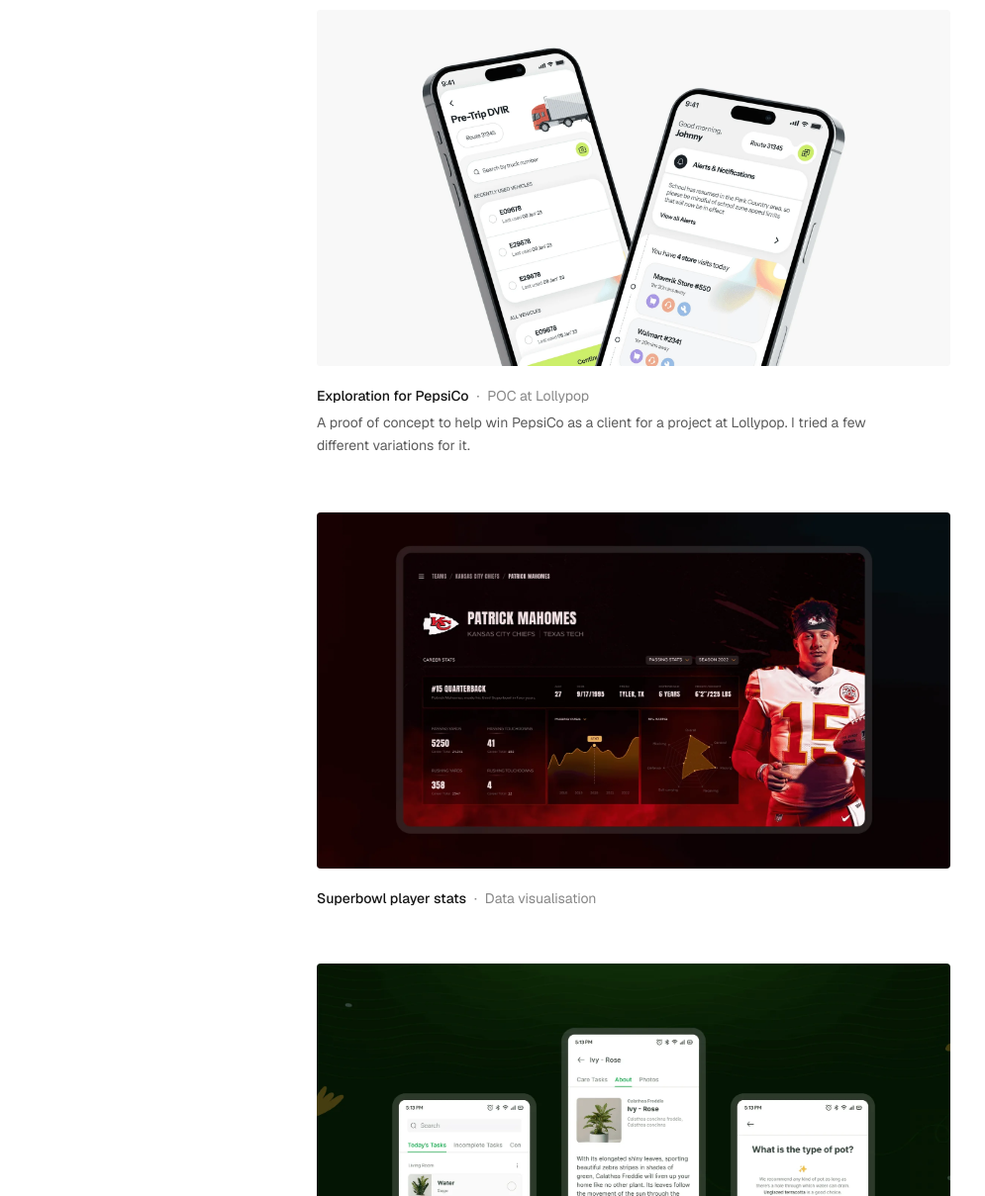
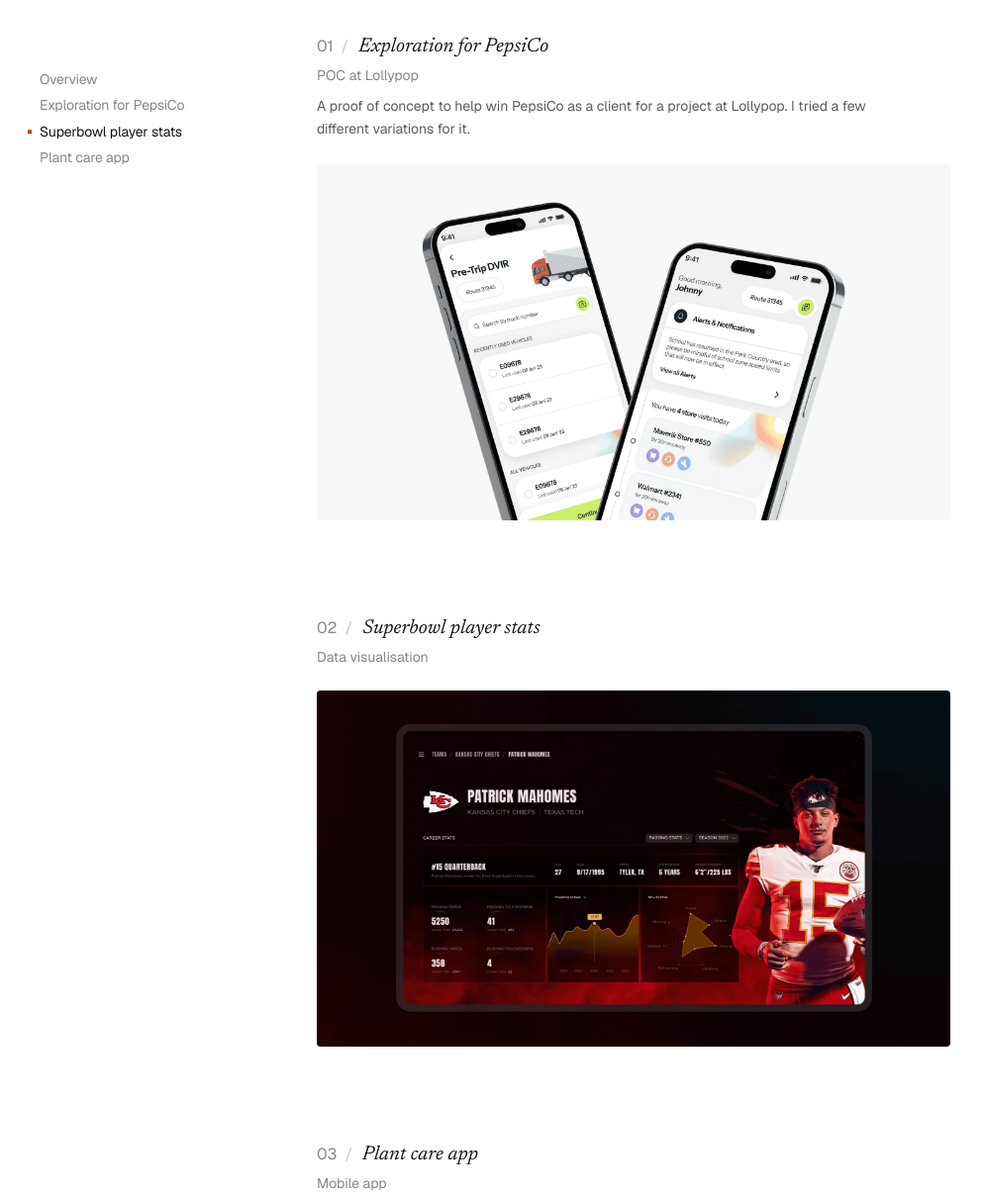
Before and after one commit to madhu091998/Design-portfolio, a plain HTML site: page v2/interface-design/final.html in a window 1280 px wide. Shown: the part 280-1489 px from the top of the page at 99% size, without its empty margins (0-995 px from the left). Drawn offline with nearby package versions, Linux system fonts and the light colour scheme.

Commit message:
Visual craft pages: numbered project headings with label on top, several pictures per project, side nav
Co-Authored-By: Claude Opus 5.5 <noreply@anthropic.com>
Claude-Session: https://claude.ai/code/session_01T9DhejLkAvT3djWqk8BUXi

```diff
--- a/v2/final-case.css
+++ b/v2/final-case.css
@@ -409,3 +409,14 @@ html, body { background: var(--bg); }
 .craft-page .craft-cap span { color: #878787; }
 .craft-page .craft-cap span::before { content: "\00B7"; margin: 0 8px; }
 .craft-page .craft-desc { margin: 6px 0 0; max-width: 40em; font: 400 14px/23px "Geist", system-ui, sans-serif; color: #5c5c5c; }
+
+/* Visual craft pages, v2: each project is a numbered section (heading and label on top, pictures below) */
+.craft-page .craft-list { display: grid; gap: 96px; margin-top: 72px; }
+.craft-page .craft-project { scroll-margin-top: 96px; }
+.craft-page .craft-h { display: flex; align-items: baseline; margin: 0; font: italic 400 20px/26px "Newsreader", Georgia, serif; color: #151515; }
+.craft-page .craft-h span { font: 400 16px/26px "Geist", system-ui, sans-serif; font-style: normal; color: #878787; }
+.craft-page .craft-h span::after { content: "/"; margin: 0 10px 0 8px; color: #c4c4c4; }
+.craft-page .craft-sub { margin: 6px 0 0; font: 400 14px/20px "Geist", system-ui, sans-serif; color: #878787; }
+.craft-page .craft-desc { margin: 10px 0 0; max-width: 40em; font: 400 14px/23px "Geist", system-ui, sans-serif; color: #5c5c5c; }
+.craft-page .craft-shots { display: grid; gap: 16px; margin-top: 24px; }
+.craft-page .craft-shots .craft-art { margin: 0; }
--- a/v2/interface-design/final.html
+++ b/v2/interface-design/final.html
@@ -21,6 +21,13 @@
   <a class="resume-btn" href="../../assets/Madhumitha-Resume.pdf" download>Resume<svg viewBox="0 0 16 16" aria-hidden="true"><path d="M8 2.5v8M4.5 7.2 8 10.7l3.5-3.5M3 13.5h10"/></svg></a>
 </div>
 
+<nav class="sidenav" aria-label="On this page">
+  <a href="#top" class="on">Overview</a>
+  <a href="#pepsico">Exploration for PepsiCo</a>
+  <a href="#superbowl">Superbowl player stats</a>
+  <a href="#plant-care">Plant care app</a>
+</nav>
+
 <main class="page" id="top">
   <header class="hero">
     <p class="craft-kicker">Visual craft</p>
@@ -30,21 +37,32 @@
     </div>
   </header>
 
-  <!-- TODO: add more pieces here. Each one is a figure.craft-piece with the picture or video, then its title and a short label. -->
-  <section class="craft-list" aria-label="Interface design">
-    <figure class="craft-piece reveal">
-      <div class="craft-art"><img src="../../assets/visual-craft/interface-design.webp" width="2048" height="1152" alt="Two phone screens: a pre-trip vehicle inspection list and a driver home screen with alerts and store visits" loading="lazy"></div>
-      <figcaption><p class="craft-cap"><b>Exploration for PepsiCo</b><span>POC at Lollypop</span></p><p class="craft-desc">A proof of concept to help win PepsiCo as a client for a project at Lollypop. I tried a few different variations for it.</p></figcaption>
-    </figure>
-    <figure class="craft-piece reveal">
-      <div class="craft-art"><img src="../../assets/visual-craft/superbowl-stats.webp" width="2000" height="959" alt="A player stats dashboard on a tablet: Patrick Mahomes of the Kansas City Chiefs, with career passing numbers and charts on a dark red background" loading="lazy"></div>
-      <figcaption><p class="craft-cap"><b>Superbowl player stats</b><span>Data visualisation</span></p></figcaption>
-    </figure>
-    <figure class="craft-piece reveal">
-      <div class="craft-art"><img src="../../assets/visual-craft/plant-care.webp" width="2000" height="959" alt="Three screens of a plant care app: today's care tasks, a plant profile for Ivy Rose, and choosing a type of pot" loading="lazy"></div>
-      <figcaption><p class="craft-cap"><b>Plant care app</b><span>Mobile app</span></p></figcaption>
-    </figure>
-  </section>
+  <!-- TODO: add more projects here. Each one is a section.craft-project: a numbered heading, a short label,
+       an optional description, then one or more pictures in .craft-shots. Add it to the side nav too. -->
+  <div class="craft-list">
+    <section class="craft-project" id="pepsico" aria-labelledby="pepsico-h">
+      <h2 class="craft-h reveal" id="pepsico-h"><span>01</span>Exploration for PepsiCo</h2>
+      <p class="craft-sub reveal">POC at Lollypop</p>
+      <p class="craft-desc reveal">A proof of concept to help win PepsiCo as a client for a project at Lollypop. I tried a few different variations for it.</p>
+      <div class="craft-shots">
+      <figure class="craft-art reveal"><img src="../../assets/visual-craft/interface-design.webp" width="2048" height="1152" alt="Two phone screens: a pre-trip vehicle inspection list and a driver home screen with alerts and store visits" loading="lazy"></figure>
+      </div>
+    </section>
+    <section class="craft-project" id="superbowl" aria-labelledby="superbowl-h">
+      <h2 class="craft-h reveal" id="superbowl-h"><span>02</span>Superbowl player stats</h2>
+      <p class="craft-sub reveal">Data visualisation</p>
+      <div class="craft-shots">
+      <figure class="craft-art reveal"><img src="../../assets/visual-craft/superbowl-stats.webp" width="2000" height="959" alt="A player stats dashboard on a tablet: Patrick Mahomes of the Kansas City Chiefs, with career passing numbers and charts on a dark red background" loading="lazy"></figure>
+      </div>
+    </section>
+    <section class="craft-project" id="plant-care" aria-labelledby="plant-care-h">
+      <h2 class="craft-h reveal" id="plant-care-h"><span>03</span>Plant care app</h2>
+      <p class="craft-sub reveal">Mobile app</p>
+      <div class="craft-shots">
+      <figure class="craft-art reveal"><img src="../../assets/visual-craft/plant-care.webp" width="2000" height="959" alt="Three screens of a plant care app: today's care tasks, a plant profile for Ivy Rose, and choosing a type of pot" loading="lazy"></figure>
+      </div>
+    </section>
+  </div>
 
   <footer class="cs-foot">
     <div class="cs-foot-top">
@@ -80,6 +98,19 @@
     }
     if (still) document.querySelectorAll("video").forEach(function (v) { v.autoplay = false; v.pause(); });
   })();
+  (function () {
+    var links = Array.prototype.slice.call(document.querySelectorAll(".sidenav a"));
+    function onScroll() {
+      var y = window.innerHeight * 0.4, cur = links[0];
+      links.forEach(function (a) {
+        var t = document.querySelector(a.getAttribute("href"));
+        if (t && t.getBoundingClientRect().top < y) cur = a;
+      });
+      links.forEach(function (a) { a.classList.toggle("on", a === cur); });
+    }
+    window.addEventListener("scroll", onScroll, { passive: true });
+    onScroll();
+  })();
 </script>
 </body>
 </html>
```
Also changed, not shown: v2/illustration-icons/final.html (+32 -15 lines), v2/motion/final.html (+29 -7 lines).
